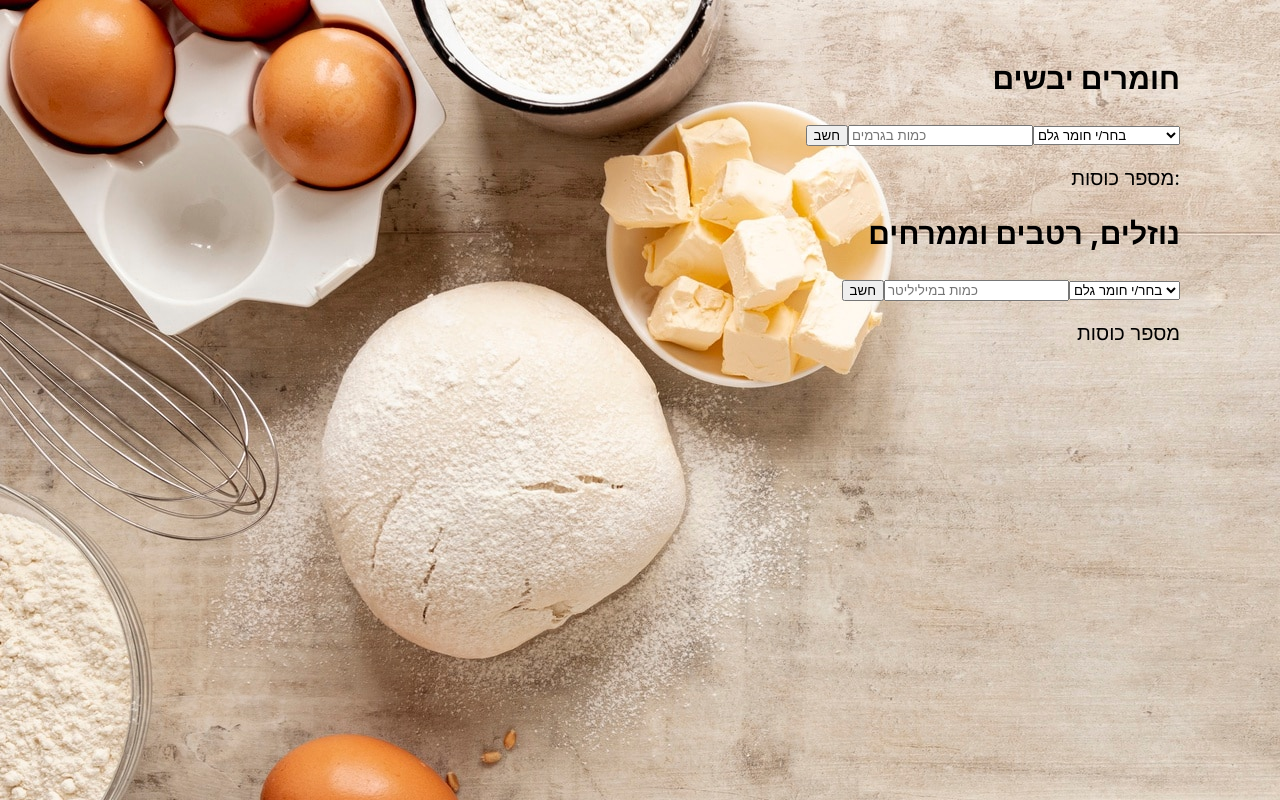
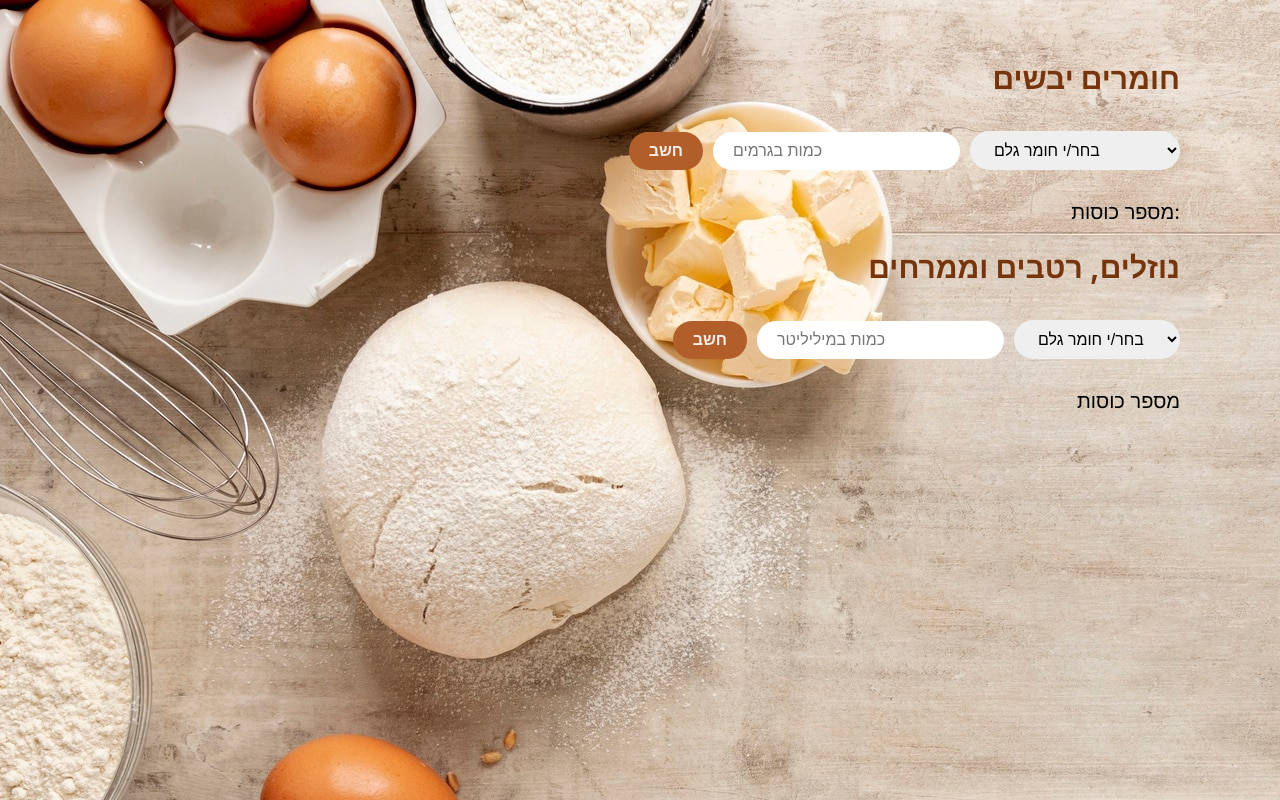
Before and after one commit to dvoritK/baking-calculator, a React (Create React App) app: page / in a window 1280 px wide. Built offline with nearby package versions, Linux system fonts and the light colour scheme.

Commit message:
Added CSS components

```diff
--- /dev/null
+++ b/src/components/DryIngredients.css
@@ -0,0 +1,16 @@
+.btn-calc {
+  background-color: #b15e2b;
+  color: #f6ede7;
+  font-size: 2rem;
+  font-weight: 600;
+}
+.heading-dry {
+  color: #76350d;
+}
+.input-box {
+  margin: 1rem 0 1rem 1rem;
+  padding: 1rem 2rem;
+  border-radius: 3rem;
+  border: none;
+  font-size: 1.6rem;
+}
--- a/src/components/DryIngredients.jsx
+++ b/src/components/DryIngredients.jsx
@@ -1,5 +1,6 @@
 import React, { useState } from "react";
 import $ from "jquery";
+import "./DryIngredients.css";
 
 function DryIngredients() {
   let [inputValue, setInputValue] = useState("");
@@ -50,15 +51,16 @@ function DryIngredients() {
   }
   return (
     <div className="DryIngredients">
-      <h2>חומרים יבשים</h2>
+      <h2 className="heading-dry">חומרים יבשים</h2>
       <form onSubmit={handleClick}>
-        <input type="submit" value="חשב" />
+        <input type="submit" value="חשב" className="btn-calc input-box" />
         <input
           type="number"
           placeholder="כמות בגרמים"
           onChange={handleChange}
+          className="input-box"
         ></input>
-        <select name="בחר/י חומר גלם" id="dryIngredient">
+        <select name="בחר/י חומר גלם" id="dryIngredient" className="input-box">
           <option value="chooseIngredient">בחר/י חומר גלם</option>
           <option value="sugarPowder" id="sugarPowder">
             אבקת סוכר
--- /dev/null
+++ b/src/components/FluidIngredients.css
@@ -0,0 +1,16 @@
+.btn-calc {
+  background-color: #b15e2b;
+  color: #f6ede7;
+  font-size: 2rem;
+  font-weight: 600;
+}
+.heading-fluid {
+  color: #76350d;
+}
+.input-box {
+  margin: 1rem 0 1rem 1rem;
+  padding: 1rem 2rem;
+  border-radius: 3rem;
+  border: none;
+  font-size: 1.6rem;
+}
--- a/src/components/FluidIngredients.jsx
+++ b/src/components/FluidIngredients.jsx
@@ -1,5 +1,6 @@
 import React, { useState } from "react";
 import $ from "jquery";
+import "./FluidIngredients.css";
 
 function Fluidingredients() {
   let [wetIngredient, setWetIngredient] = useState("");
@@ -49,15 +50,16 @@ function Fluidingredients() {
   }
   return (
     <div className="FluidIngredients">
-      <h2>נוזלים, רטבים וממרחים</h2>
+      <h2 className="heading-fluid">נוזלים, רטבים וממרחים</h2>
       <form onSubmit={handleSubmit}>
-        <input type="submit" value="חשב" />
+        <input type="submit" value="חשב" className="btn-calc input-box" />
         <input
           type="number"
           placeholder="כמות במיליליטר"
           onChange={handleChange}
+          className="input-box"
         ></input>
-        <select name="בחר/י חומר גלם" id="wetIngredient">
+        <select name="בחר/י חומר גלם" id="wetIngredient" className="input-box">
           <option value="chooseIngredient">בחר/י חומר גלם</option>
           <option value="honey">דבש/ סילאן</option>
           <option value="mapleSyrup">מייפל סירופ</option>
```
